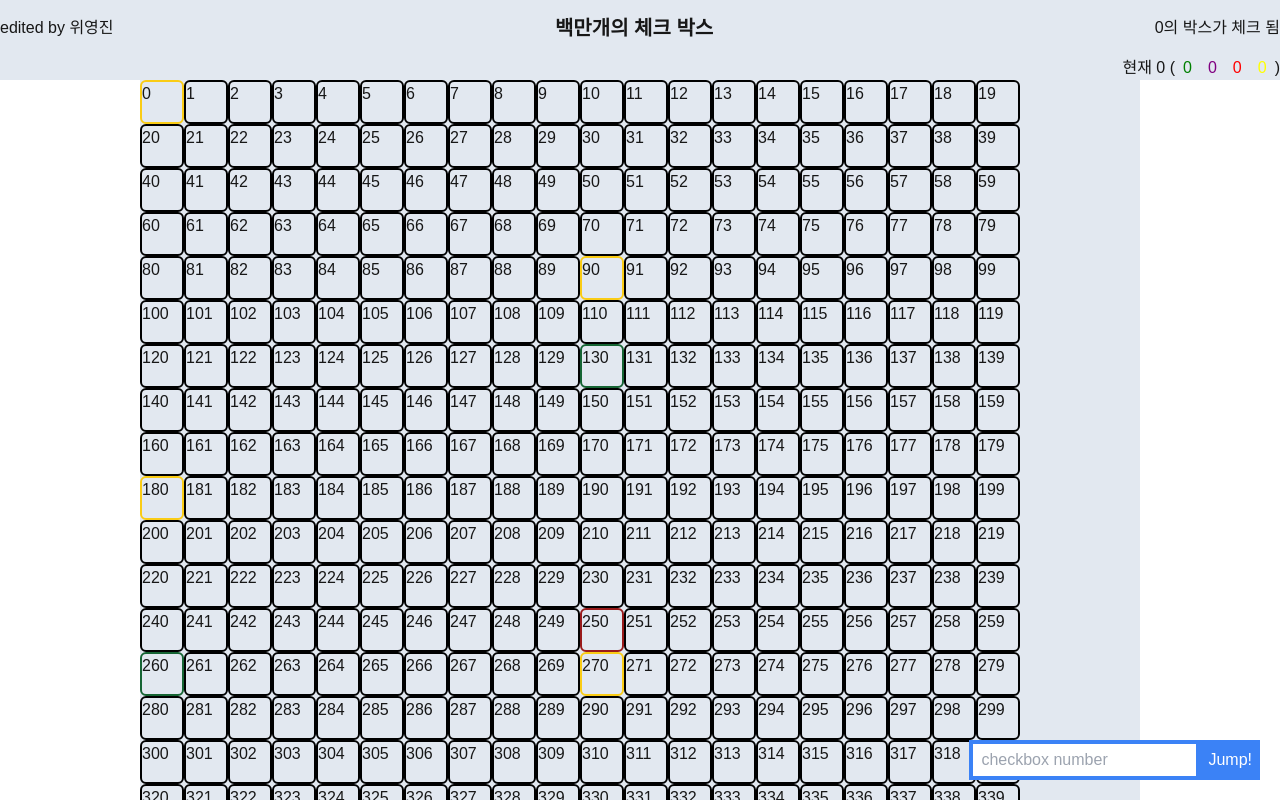
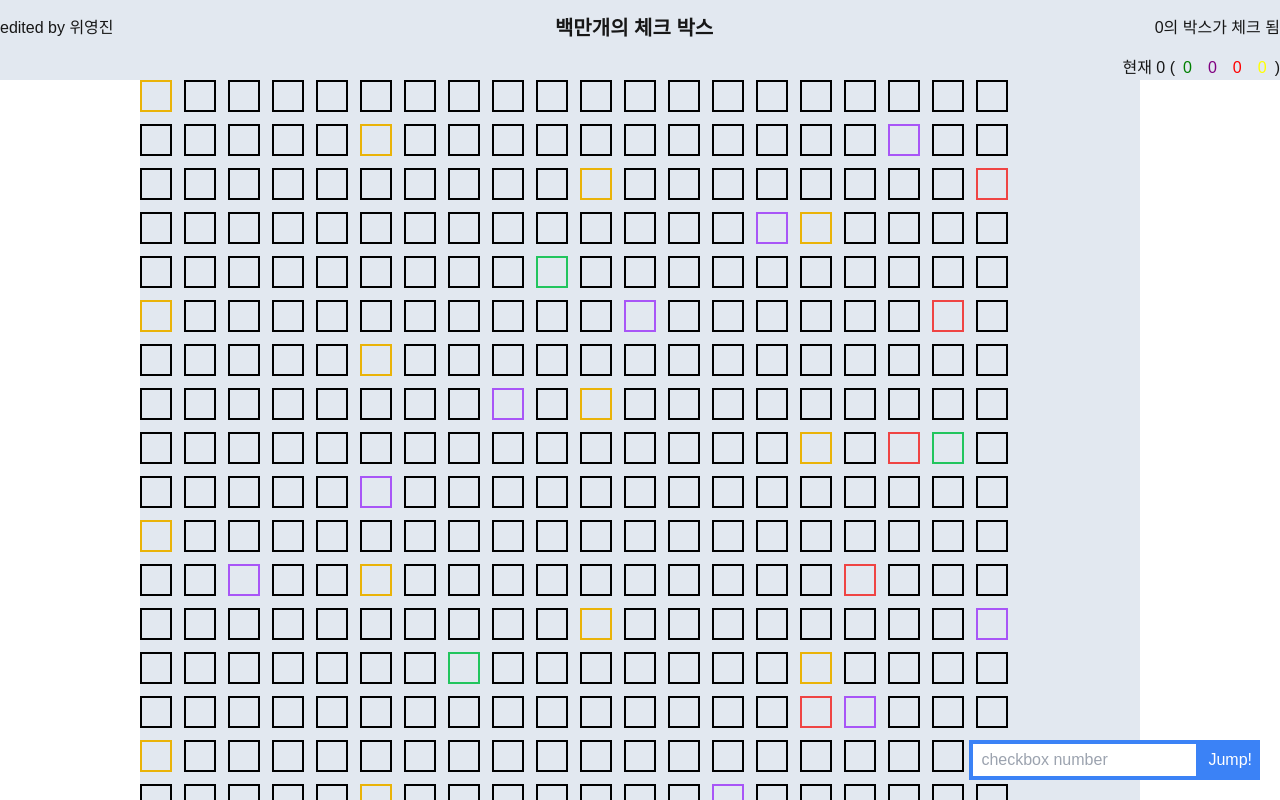
Before and after one commit to weeeeey/superb, a Next.js app: page / in a window 1280 px wide. Built offline with nearby package versions, Linux system fonts and the light colour scheme.

Commit message:
feat: add a checkbox animation

```diff
--- a/app/(home)/_components/home-check-item.tsx
+++ b/app/(home)/_components/home-check-item.tsx
@@ -4,18 +4,18 @@ import { GREEN, PURPLE, RED, YELLOW } from '@/constants';
 import { useMemo, useRef } from 'react';
 
 const getColor = (idx: number): ColorType | undefined => {
-    if (idx % 90 === 0) return YELLOW;
-    if (idx % 370 === 0) return PURPLE;
-    if (idx % 250 === 0) return RED;
-    if (idx % 130 === 0) return GREEN;
+    if (idx % 25 === 0) return YELLOW;
+    if (idx % 37 === 0) return PURPLE;
+    if (idx % 59 === 0) return RED;
+    if (idx % 89 === 0) return GREEN;
     return undefined;
 };
 
 const getBorderColor = (idx: number): string => {
-    if (idx % 90 === 0) return 'border-yellow-400';
-    if (idx % 370 === 0) return 'border-purple-800';
-    if (idx % 250 === 0) return 'border-red-800';
-    if (idx % 130 === 0) return 'border-green-800';
+    if (idx % 25 === 0) return 'border-yellow-500';
+    if (idx % 37 === 0) return 'border-purple-500';
+    if (idx % 59 === 0) return 'border-red-500';
+    if (idx % 89 === 0) return 'border-green-500';
     return 'border-black';
 };
 
@@ -51,25 +51,16 @@ export default function CheckItem({
     };
 
     return (
-        <div
-            ref={divRef}
-            style={style}
-            className="flex items-center justify-center"
-        >
+        <div ref={divRef} style={style}>
             <input
-                className="hidden peer"
+                className="hidden"
                 type="checkbox"
                 id={`checkbox-${idx}`}
                 onChange={onChange}
                 checked={checkedIdxs.some((id) => id === idx)}
             />
-            <label
-                className={`border-2 rounded-md size-full peer-checked:bg-red-500  cursor-pointer hover:bg-gray-100
-                    ${getBorderColor(idx)}`}
-                htmlFor={`checkbox-${idx}`}
-                title={`Item #${idx + 1}`}
-            >
-                {idx}
+            <label htmlFor={`checkbox-${idx}`} title={`checkbox ${idx}`}>
+                <span className={`${getBorderColor(idx)} border-2`} />
             </label>
         </div>
     );
--- a/app/globals.css
+++ b/app/globals.css
@@ -14,15 +14,68 @@ body {
     min-width: 340px;
 }
 
-@media (prefers-color-scheme: dark) {
-    :root {
-        --background: #0a0a0a;
-        --foreground: #ededed;
-    }
-}
-
 body {
     color: var(--foreground);
     background: var(--background);
     font-family: Arial, Helvetica, sans-serif;
 }
+
+input[type='checkbox'] + label {
+    position: relative;
+}
+
+input[type='checkbox'] + label > span {
+    display: flex;
+    justify-content: center;
+    align-items: center;
+    width: 2rem;
+    height: 2rem;
+    cursor: pointer;
+    transition: all 250ms cubic-bezier(0.4, 0, 0.23, 1);
+}
+
+input[type='checkbox']:checked + label > span {
+    background-color: #ffeb3b;
+    animation: shrink-bounce 200ms cubic-bezier(0.4, 0, 0.23, 1);
+}
+input[type='checkbox']:checked + label > span:before {
+    content: '';
+    position: absolute;
+    top: 0.5rem;
+    left: 0.25rem;
+    border-right: 3px solid transparent;
+    border-bottom: 3px solid transparent;
+    transform-origin: 0% 100%;
+    animation: checkbox-check 125ms 250ms cubic-bezier(0.4, 0, 0.23, 1) forwards;
+}
+
+@keyframes shrink-bounce {
+    0% {
+        transform: scale(1);
+    }
+    33% {
+        transform: scale(0.85);
+    }
+    100% {
+        transform: scale(1);
+    }
+}
+@keyframes checkbox-check {
+    0% {
+        width: 0;
+        height: 0;
+        border-color: #212121;
+        transform: translate3d(0, 0, 0);
+    }
+    33% {
+        width: 0.2rem;
+        height: 0;
+        transform: translate3d(0, 0, 0);
+    }
+    100% {
+        width: 0.7rem;
+        height: 2rem;
+        border-color: #212121;
+        transform: translate3d(0, -1.5rem, 0) rotate(45deg);
+    }
+}
```
Also changed, not shown: 1 other file (tests, documents, lock files or other folders).
